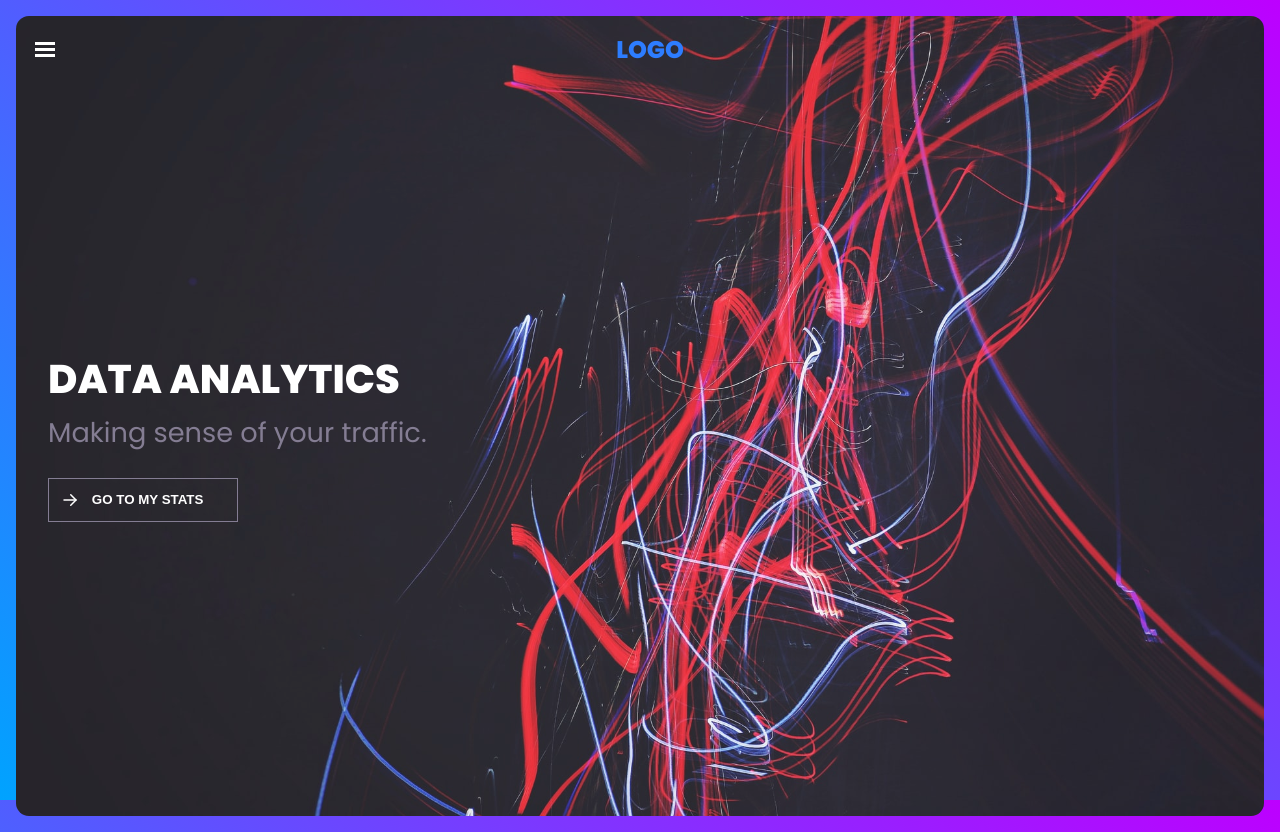
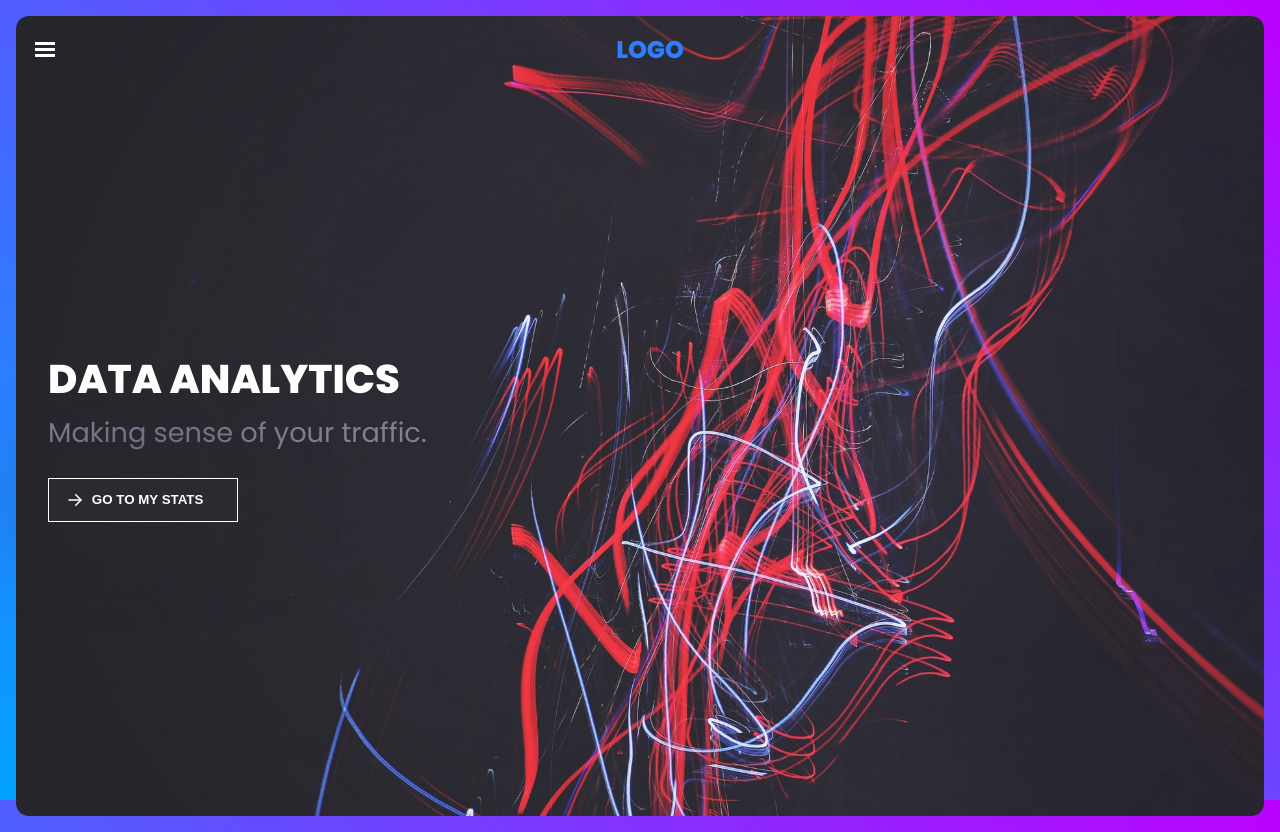
Before and after one commit to jen67/Scrimba-course, a plain HTML site: page Figma-to-code-challenges/data-analytics-dashboard/index.html in a window 1280 px wide. In both pictures the pointer is over the button "GO TO MY STATS". Drawn offline with Linux system fonts and the light colour scheme.

Commit message:
added more codes

```diff
--- a/Figma-to-code-challenges/data-analytics-dashboard/index.css
+++ b/Figma-to-code-challenges/data-analytics-dashboard/index.css
@@ -105,16 +105,22 @@ button {
   padding: 12px 12px;
   background-color: transparent;
   color: var(--heading);
-  font-weight:800;
+  font-weight: 800;
   margin: 1rem 0;
   outline: none;
-  border: 1px solid var(--text)
+  border: 1px solid var(--text);
 }
 
+button:hover {
+  background-color: var(--nav-color);
+  border: 1px solid var(--heading);
+  box-shadow: 0 0 90px 0 var(--nav-color);
+}
 button img {
-width: 18px;
+  width: 18px;
+  transition: transform 0.3s ease;
 }
 
 button:hover img {
-  transition: scaleX(1.2);
+  transform: translateX(5px);
 }
```
